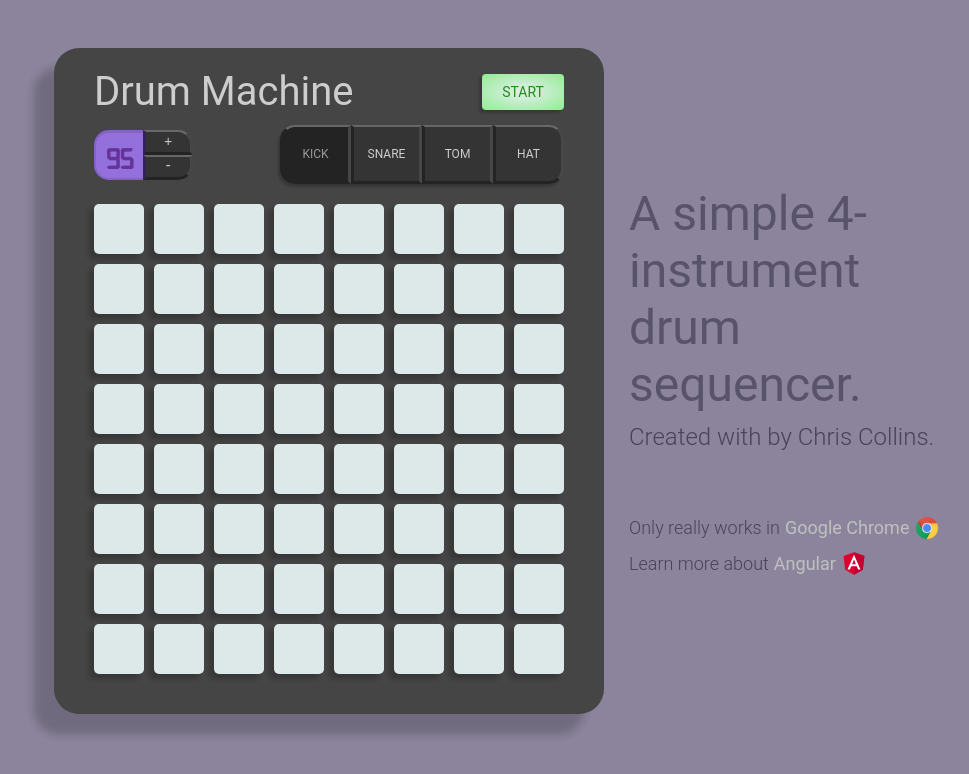
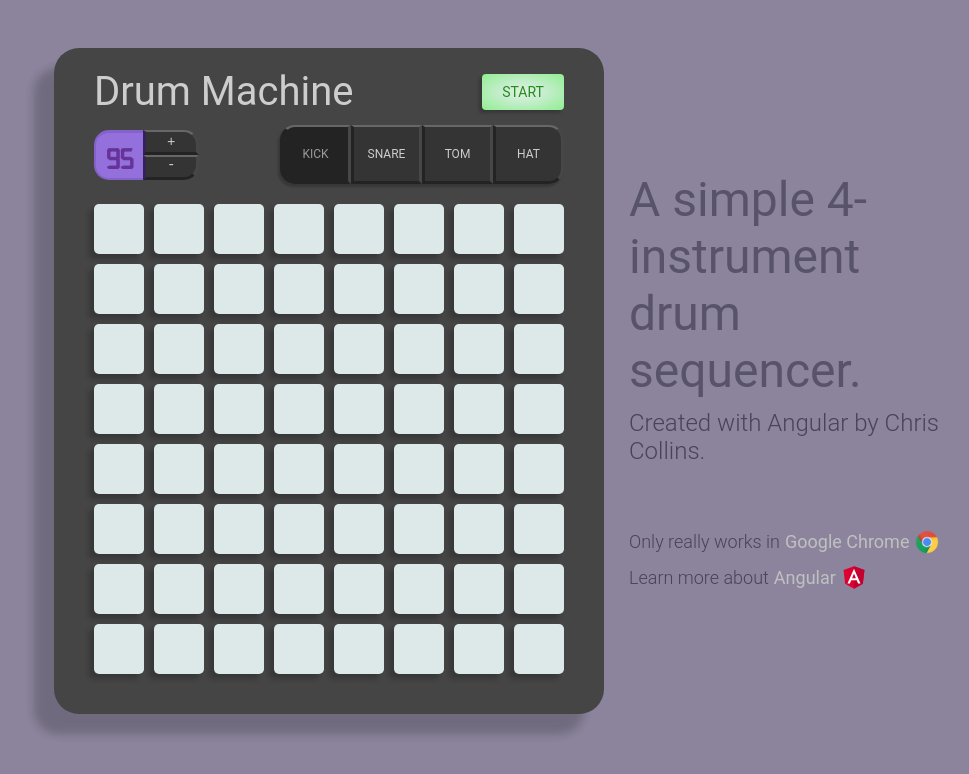
Before and after one commit to 32gits/angular-music, an Angular app: page / in a window 1280 px wide. Shown: the top 774 px of the page, without its empty margins (311-1280 px from the left). Built offline with nearby package versions, Linux system fonts and the light colour scheme.

Commit message:
Fixed Text, Changed BPM buttons to anchors

```diff
--- a/src/app/app.component.html
+++ b/src/app/app.component.html
@@ -3,7 +3,7 @@
     <app-drum-module></app-drum-module>
     <div class="right-content">
         <p id="info-large" class="info-text">A simple 4-instrument drum sequencer.</p>
-        <p class="info-text dark">Created with  by Chris Collins.</p>
+        <p class="info-text dark">Created with Angular by Chris Collins.</p>
         <div class="chrome">
             <span id="only-works" class="info-text smaller dark">Only really works in</span>
             <a class="info-text smaller link" href="{{ googleChromeURL }}">Google Chrome</a>
--- a/src/app/drum-module/drum-module.component.css
+++ b/src/app/drum-module/drum-module.component.css
@@ -90,6 +90,7 @@ h2 {
     border-bottom: 2px solid #8562ca;
 }
 .bpm-btn {
+    text-align: center;
     text-decoration: none;
     width: 50px;
     border: none;
@@ -103,6 +104,14 @@ h2 {
     border-bottom: 3px solid #232323;
     border-right: 3px solid #474747;
     border-left: 3px solid #332358;
+}
+.unselectable {
+    -webkit-touch-callout: none;
+    -webkit-user-select: none;
+    -khtml-user-select: none;
+    -moz-user-select: none;
+    -ms-user-select: none;
+    user-select: none;
 }
 .flex-col {
     display: flex;
--- a/src/app/drum-module/drum-module.component.html
+++ b/src/app/drum-module/drum-module.component.html
@@ -11,8 +11,8 @@
         <div class="bpm-controls">
             <span id="bpm-text">{{ beatsPerMinute }}</span>
             <div class="flex-col">
-                <button id="bpm-up" type="button" class="bpm-btn" (click)="bpmBump(1)">+</button>
-                <button id="bpm-down" type="button" class="bpm-btn" (click)="bpmBump(-1)">-</button>
+                <a id="bpm-up" type="button" class="bpm-btn unselectable" (click)="bpmBump(1)">+</a>
+                <a id="bpm-down" type="button" class="bpm-btn unselectable" (click)="bpmBump(-1)">-</a>
             </div>
         </div>
 
```
